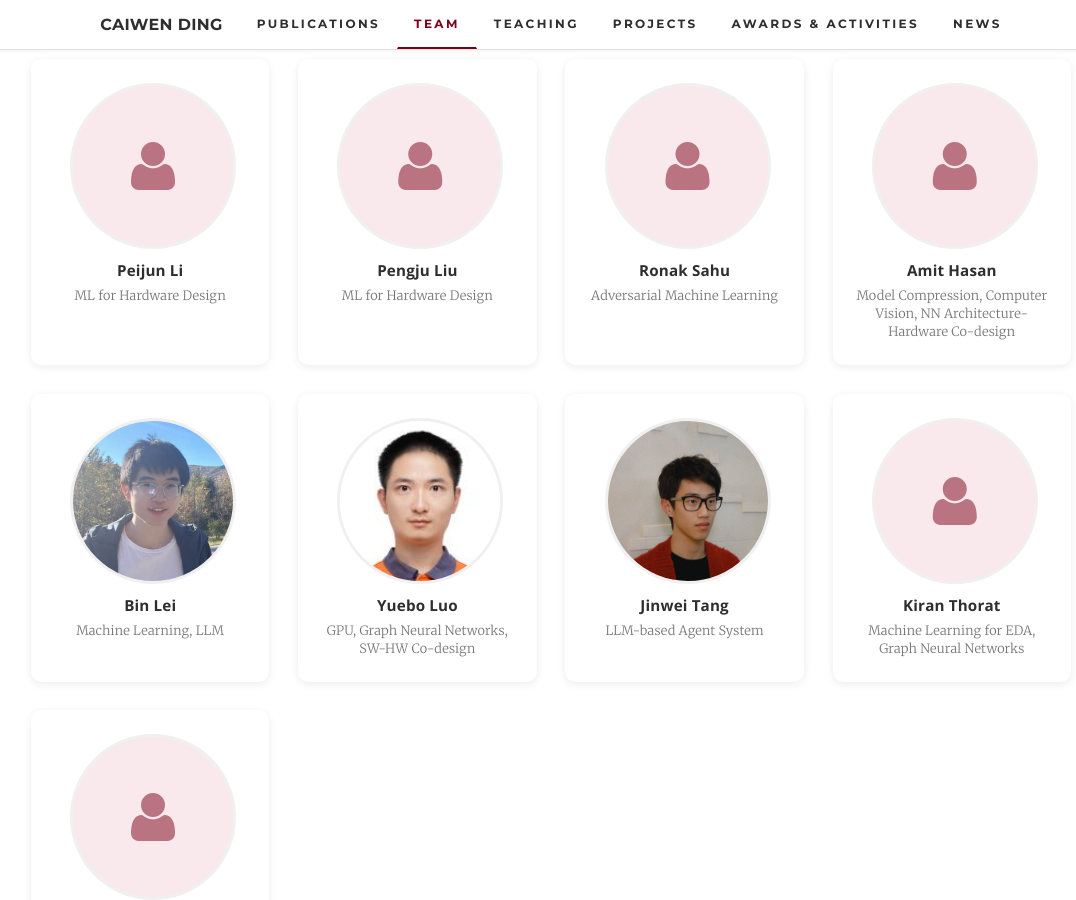
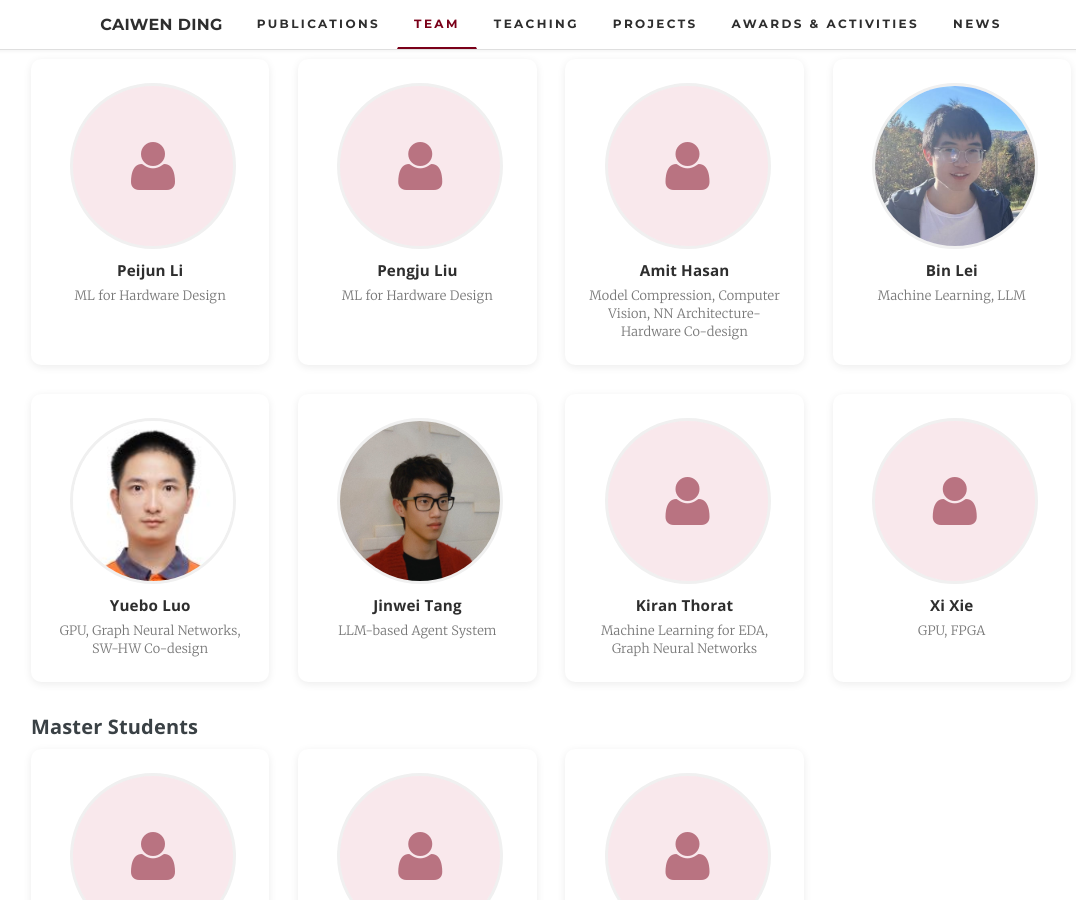
Before and after one commit to caiwending/caiwending.github.io, a Jekyll site: the page built from pages/team/index.html, in a window 1280 px wide and 900 px high, scrolled down 928 px. Shown: the whole window, without its empty margins (89-1165 px from the left). Built offline with Jekyll 4.4.1, drawn with Linux system fonts in a browser that asks for light colours.

Commit message:
update team

```diff
--- a/_data/team.yml
+++ b/_data/team.yml
@@ -28,10 +28,6 @@ current:
       url: ""
     - name: Pengju Liu
       area: ML for Hardware Design
-      photo: ""
-      url: ""
-    - name: Ronak Sahu
-      area: Adversarial Machine Learning
       photo: ""
       url: ""
     - name: Amit Hasan
```
